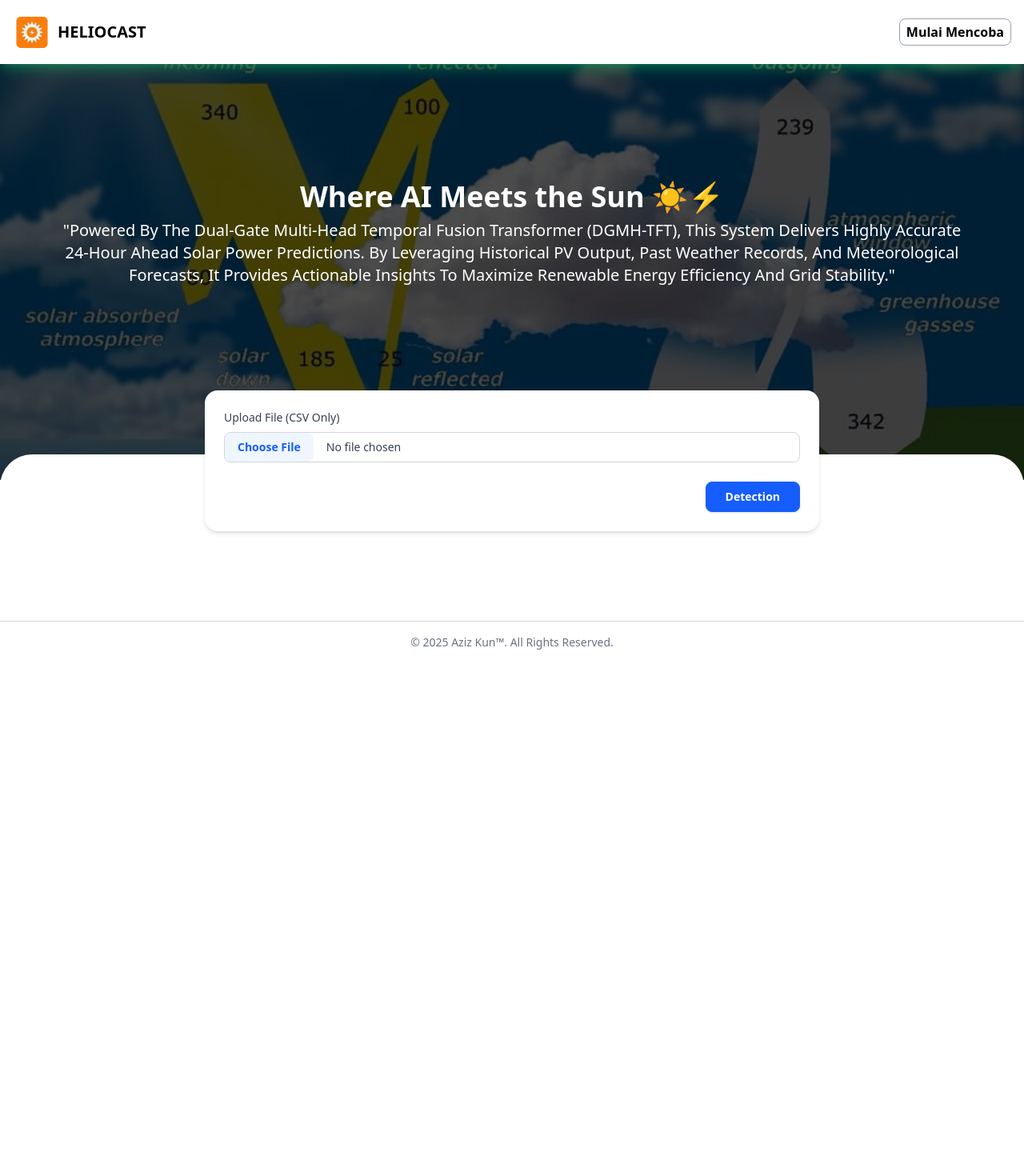
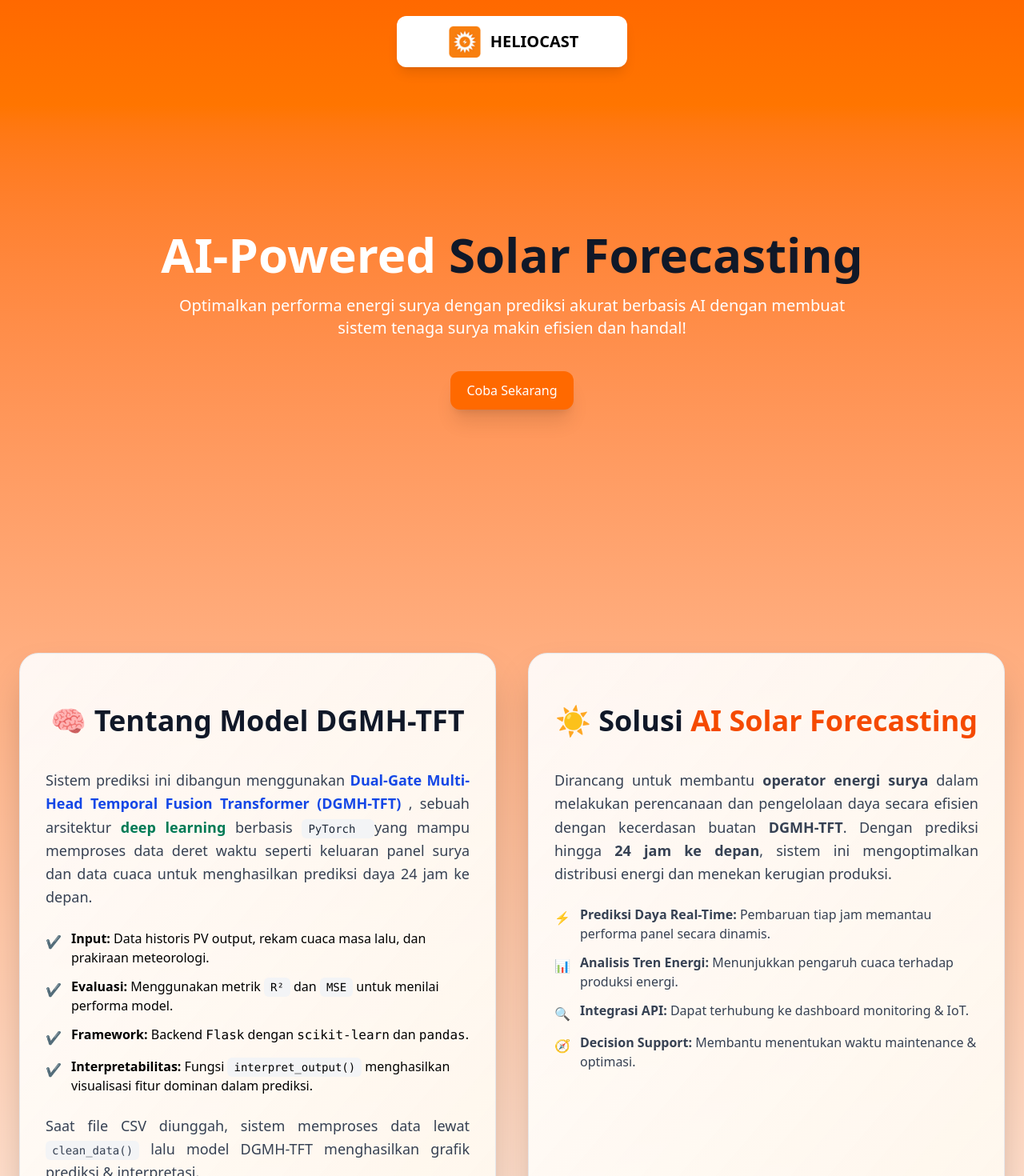
Before and after one commit to IlhamM3/Sistem_Skripsi_Azis_FE, a Vue app: page / in a window 1280 px wide. Shown: the top 1470 px of the page at 80% size. Before the commit the page ends 829 px from the top, so only its background shows below. Built offline with nearby package versions, Linux system fonts and the light colour scheme.

Commit message:
update: ui landingpage

```diff
--- a/src/App.vue
+++ b/src/App.vue
@@ -5,9 +5,9 @@
 </script>
 
 <template>
-  <div class="min-h-screen flex flex-col bg-white">
+  <div class="min-h-screen flex flex-col">
     <navbar />
-    <main class="flex-grow bg-white">
+    <main class="">
       <mainContent />
     </main>
     <FooterCus />
--- a/src/components/mainContent.vue
+++ b/src/components/mainContent.vue
@@ -1,61 +1,167 @@
 <template>
-  <section>
-    <div id="Carrosal" class="relative w-full">
-      <div class="relative md:h-[520px] h-[500px] overflow-hidden">
+  <section class="from-orange-500 to-white min-h-screen bg-gradient-to-b">
+    <!-- === SECTION HERO === -->
+    <div
+      class="flex flex-col items-center justify-center pb-52 pt-72 text-white"
+    >
+      <h1 class="text-6xl font-extrabold">
+        AI-Powered <span class="text-gray-900">Solar Forecasting</span>
+      </h1>
+      <p class="text-center text-xl pt-5">
+        Optimalkan performa energi surya dengan prediksi akurat berbasis AI
+        dengan membuat<br />sistem tenaga surya makin efisien dan handal!
+      </p>
+      <a
+        href="#CobaAI"
+        class="bg-orange-500 px-5 py-3 rounded-xl mt-10 shadow-xl hover:bg-orange-900 transition-all"
+        >Coba Sekarang</a
+      >
+    </div>
+
+    <!-- === SECTION PENJELASAN MODEL + PRODUK SOLUSI === -->
+    <div class="w-full flex justify-center my-24 px-6">
+      <div
+        class="max-w-screen-xl flex flex-col md:flex-row items-stretch gap-10"
+      >
+        <!-- Bagian Model DGMH-TFT -->
         <div
-          class="absolute inset-0 md:-top-24 -top-32 z-20 flex justify-center text-white"
+          class="flex-1 bg-gradient-to-br from-white/90 to-orange-50 border border-gray-200 rounded-3xl shadow-2xl p-8 flex flex-col justify-start hover:shadow-orange-200/60 transition-all duration-500 pt-16"
         >
-          <div
-            class="flex flex-col gap-2 text-center justify-center w-full px-5 max-w-screen-xl"
+          <h1
+            class="font-extrabold text-3xl md:text-4xl mb-10 text-center text-gray-900"
           >
-            <h1 class="font-bold md:text-xl text-2xl lg:text-4xl" id="CobaAI">
-              Where AI Meets the Sun ☀️⚡
-            </h1>
-            <h1
-              class="md:px-14 text-semibold md:text-xl text-xs lg:text-xl capitalize"
+            🧠 Tentang Model DGMH-TFT
+          </h1>
+
+          <p class="text-gray-700 text-lg leading-relaxed text-justify mb-6">
+            Sistem prediksi ini dibangun menggunakan
+            <strong class="text-blue-700">
+              Dual-Gate Multi-Head Temporal Fusion Transformer (DGMH-TFT) </strong
+            >, sebuah arsitektur
+            <strong class="text-emerald-700">deep learning</strong> berbasis
+            <code
+              class="px-2 py-1 bg-gray-100 rounded-md text-sm text-gray-800"
             >
-              "Powered by the Dual-Gate Multi-Head Temporal Fusion Transformer
-              (DGMH-TFT), this system delivers highly accurate 24-hour ahead
-              solar power predictions. By leveraging historical PV output, past
-              weather records, and meteorological forecasts, it provides
-              actionable insights to maximize renewable energy efficiency and
-              grid stability."
-            </h1>
-          </div>
+              PyTorch
+            </code>
+            yang mampu memproses data deret waktu seperti keluaran panel surya
+            dan data cuaca untuk menghasilkan prediksi daya 24 jam ke depan.
+          </p>
+
+          <ul class="list-none space-y-3 mb-6">
+            <li class="flex items-start gap-3">
+              <span class="text-green-500 mt-1">✔</span>
+              <p>
+                <strong>Input:</strong> Data historis PV output, rekam cuaca
+                masa lalu, dan prakiraan meteorologi.
+              </p>
+            </li>
+            <li class="flex items-start gap-3">
+              <span class="text-green-500 mt-1">✔</span>
+              <p>
+                <strong>Evaluasi:</strong> Menggunakan metrik
+                <code class="bg-gray-100 px-2 py-1 rounded-md text-sm">R²</code>
+                dan
+                <code class="bg-gray-100 px-2 py-1 rounded-md text-sm"
+                  >MSE</code
+                >
+                untuk menilai performa model.
+              </p>
+            </li>
+            <li class="flex items-start gap-3">
+              <span class="text-green-500 mt-1">✔</span>
+              <p>
+                <strong>Framework:</strong> Backend <code>Flask</code> dengan
+                <code>scikit-learn</code> dan <code>pandas</code>.
+              </p>
+            </li>
+            <li class="flex items-start gap-3">
+              <span class="text-green-500 mt-1">✔</span>
+              <p>
+                <strong>Interpretabilitas:</strong> Fungsi
+                <code class="bg-gray-100 px-2 py-1 rounded-md text-sm"
+                  >interpret_output()</code
+                >
+                menghasilkan visualisasi fitur dominan dalam prediksi.
+              </p>
+            </li>
+          </ul>
+
+          <p class="text-gray-700 text-lg leading-relaxed text-justify">
+            Saat file CSV diunggah, sistem memproses data lewat
+            <code class="bg-gray-100 px-2 py-1 rounded-md text-sm"
+              >clean_data()</code
+            >
+            lalu model DGMH-TFT menghasilkan grafik prediksi & interpretasi.
+          </p>
         </div>
 
+        <!-- Bagian Solusi AI -->
         <div
-          v-for="(image, index) in images"
-          :key="index"
-          :class="[
-            'duration-700 ease-in-out  w-full h-full',
-            currentIndex === index ? 'block' : 'hidden',
-          ]"
+          class="flex-1 bg-gradient-to-br from-white/90 to-orange-50 border border-gray-200 rounded-3xl shadow-2xl p-8 flex flex-col justify-start hover:shadow-orange-200/60 transition-all duration-500 pt-16"
         >
-          <div class="absolute inset-0 bg-black opacity-70 z-10"></div>
-          <img
-            :src="`/assets/${image}`"
-            class="CarrosalItem object-cover w-full h-full"
-            :alt="`Image ${index + 1}`"
-          />
+          <h2
+            class="text-3xl md:text-4xl text-gray-900 text-center font-extrabold mb-10"
+          >
+            ☀️ Solusi <span class="text-orange-600">AI Solar Forecasting</span>
+          </h2>
+
+          <p class="text-gray-700 text-lg leading-relaxed mb-6 text-justify">
+            Dirancang untuk membantu
+            <strong>operator energi surya</strong> dalam melakukan perencanaan
+            dan pengelolaan daya secara efisien dengan kecerdasan buatan
+            <strong>DGMH-TFT</strong>. Dengan prediksi hingga
+            <strong>24 jam ke depan</strong>, sistem ini mengoptimalkan
+            distribusi energi dan menekan kerugian produksi.
+          </p>
+
+          <ul class="space-y-3 text-gray-700 mb-6">
+            <li class="flex gap-3 items-start">
+              <span class="text-orange-500 mt-1">⚡</span>
+              <p>
+                <strong>Prediksi Daya Real-Time:</strong> Pembaruan tiap jam
+                memantau performa panel secara dinamis.
+              </p>
+            </li>
+            <li class="flex gap-3 items-start">
+              <span class="text-orange-500 mt-1">📊</span>
+              <p>
+                <strong>Analisis Tren Energi:</strong> Menunjukkan pengaruh
+                cuaca terhadap produksi energi.
+              </p>
+            </li>
+            <li class="flex gap-3 items-start">
+              <span class="text-orange-500 mt-1">🔍</span>
+              <p>
+                <strong>Integrasi API:</strong> Dapat terhubung ke dashboard
+                monitoring & IoT.
+              </p>
+            </li>
+            <li class="flex gap-3 items-start">
+              <span class="text-orange-500 mt-1">🧭</span>
+              <p>
+                <strong>Decision Support:</strong> Membantu menentukan waktu
+                maintenance & optimasi.
+              </p>
+            </li>
+          </ul>
         </div>
       </div>
     </div>
-    <div
-      class="bg-white md:rounded-t-[2.5rem] rounded-t-[2rem] -top-14 relative md:-top-8 z-20"
-      id="CobaAI"
-    >
-      <div class="flex justify-center w-full md:px-0 px-8">
-        <div class="max-w-screen-md w-full relative -top-28 md:-top-20">
+
+    <!-- === FORM UPLOAD === -->
+    <div class="" id="CobaAI">
+      <div class="flex justify-center py-20 w-full md:px-0 px-8">
+        <div class="max-w-screen-md w-full relative">
           <form
             @submit.prevent="submitForm"
             enctype="multipart/form-data"
             class="flex flex-col gap-6 p-6 bg-white rounded-2xl shadow-md w-full mx-auto"
           >
             <div class="flex flex-col gap-2">
-              <label for="file" class="text-sm font-medium text-gray-700"
-                >Upload File (CSV Only)</label
-              >
+              <label for="file" class="text-sm font-medium text-gray-700">
+                Upload File (CSV Only)
+              </label>
               <input
                 ref="fileInput"
                 type="file"
@@ -78,6 +184,8 @@
           </form>
         </div>
       </div>
+
+      <!-- === HASIL PREDIKSI === -->
       <div
         id="PopHasil"
         aria-hidden="true"
@@ -87,11 +195,11 @@
           <div class="grid grid-cols-1 md:grid-cols-2 gap-10">
             <div class="w-full flex flex-col gap-2">
               <h1 class="font-bold text-xl md:text-3xl">Hasil Prediksi</h1>
-              <img :src="ImagePred" alt="" srcset="" />
+              <img :src="ImagePred" alt="Prediction Image" />
             </div>
             <div class="w-full flex flex-col gap-2">
-              <h1 class="font-bold text-xl md:text-3xl">Hasil interpretasi</h1>
-              <img :src="ImageInter" alt="ImageInter" srcset="" />
+              <h1 class="font-bold text-xl md:text-3xl">Hasil Interpretasi</h1>
+              <img :src="ImageInter" alt="Interpretation Image" />
             </div>
           </div>
           <h1 class="font-bold text-xl md:text-3xl">Hasil Prediksi Horizon</h1>
@@ -100,20 +208,20 @@
               <table class="w-full text-sm md:text-lg text-left rtl:text-right">
                 <thead class="text-xs uppercase bg-gray-700 text-white">
                   <tr>
-                    <th class="md:px-4 md:py-2 px-2 py-1">horizon</th>
-                    <th class="md:px-4 md:py-2 px-2 py-1">prediction</th>
+                    <th class="md:px-4 md:py-2 px-2 py-1">Horizon</th>
+                    <th class="md:px-4 md:py-2 px-2 py-1">Prediction</th>
                     <th class="md:px-4 md:py-2 px-2 py-1">Tanggal</th>
                     <th class="md:px-4 md:py-2 px-2 py-1">Jam</th>
                   </tr>
                 </thead>
-                <tbody class="">
+                <tbody>
                   <tr
                     v-for="(data, index) in rows"
                     :key="index"
                     class="bg-white border-b border-gray-200 hover:bg-gray-50"
                   >
                     <td
-                      class="md:px-4 md:py-2 px-2 py-1 font-medium text-gray-900 whitespace-nowrap"
+                      class="md:px-4 md:py-2 px-2 py-1 font-medium text-gray-900"
                     >
                       {{ data.horizon }}
                     </td>
@@ -127,11 +235,10 @@
                       {{ data.timestamp.split(" ")[1].split("+")[0] }}
                     </td>
                   </tr>
-
-                  <tr v-if="rows?.length === 0">
+                  <tr v-if="rows.length === 0">
                     <td
-                      colspan="6"
-                      class="md:px-4 md:py-2 px-2 py-1 text-center text-gray-900 md:text-base text-sm"
+                      colspan="4"
+                      class="md:px-4 md:py-2 px-2 py-1 text-center text-gray-900"
                     >
                       Data tidak tersedia
                     </td>
@@ -143,20 +250,22 @@
         </div>
       </div>
     </div>
+
+    <!-- === POPUP LOADING === -->
     <div
       id="PopupAnalisis"
-      tabIndex="-1"
-      className="hidden fixed inset-0 z-50 justify-center items-center bg-black/50 px-6 md:px-0 overflow-y-auto"
+      tabindex="-1"
+      class="hidden fixed inset-0 z-50 justify-center items-center bg-black/50 px-6 md:px-0 overflow-y-auto"
     >
-      <div className="relative w-full max-w-sm">
-        <div className="bg-white rounded-2xl shadow-lg">
-          <div className="flex flex-col justify-center items-center relative ">
+      <div class="relative w-full max-w-sm">
+        <div class="bg-white rounded-2xl shadow-lg p-4">
+          <div class="flex flex-col justify-center items-center">
             <div
-              className="w-full h-full flex justify-center items-center relative bg-black/20 rounded-2xl pl-2"
+              class="w-full flex justify-center items-center bg-black/20 rounded-2xl"
             >
               <div
                 ref="lottieContainerSoil"
-                className="lottie-animation w-full md:w-96"
+                class="lottie-animation w-full md:w-96"
               ></div>
             </div>
           </div>
@@ -183,11 +292,11 @@
 const ImagePred = ref("");
 const ImageInter = ref("");
 const rows = ref([]);
-
 const fileInput = ref(null);
 const lottieContainerSoil = ref(null);
 
 onMounted(() => {
+  // Lottie Loading
   lottie.loadAnimation({
     container: lottieContainerSoil.value,
     renderer: "svg",
@@ -196,91 +305,59 @@
     path: "/assets/Loading.json",
   });
 
-  // Carousel
-  const carousel = document.getElementById("Carrosal");
-  const items = carousel.querySelectorAll(".CarrosalItem");
+  // Simple Carousel
+  const items = document.querySelectorAll(".CarrosalItem");
   let index = 0;
-  let interval;
-
-  const updateActiveSlide = (newIndex) => {
+  const showNext = () => {
     items[index].parentNode.classList.add("hidden");
-    items[index].parentNode.classList.remove("block");
-
-    items[newIndex].parentNode.classList.remove("hidden");
-    items[newIndex].parentNode.classList.add("block");
-
-    index = newIndex;
+    index = (index + 1) % items.length;
+    items[index].parentNode.classList.remove("hidden");
   };
-
-  const showNextSlide = () => {
-    const nextIndex = (index + 1) % items.length;
-    updateActiveSlide(nextIndex);
-  };
-
-  const startAutoSlide = () => {
-    interval = setInterval(showNextSlide, 3000);
-  };
-
-  const stopAutoSlide = () => {
-    clearInterval(interval);
-  };
-
-  carousel.addEventListener("mouseenter", stopAutoSlide);
-  carousel.addEventListener("mouseleave", startAutoSlide);
-
-  startAutoSlide();
+  setInterval(showNext, 3000);
 });
 
 onBeforeUnmount(() => {
   lottie.destroy();
 });
 
-// methods
+// === Submit CSV ===
 const submitForm = async () => {
   const PopupAnalisis = document.getElementById("PopupAnalisis");
   const PopHasil = document.getElementById("PopHasil");
 
+  PopupAnalisis.classList.remove("hidden");
   PopupAnalisis.classList.add("flex");
-  PopupAnalisis.classList.remove("hidden");
 
   try {
     const formData = new FormData();
     formData.append("file", fileInput.value.files[0]);
 
-    const response = await axios.post(
+    const { data } = await axios.post(
       import.meta.env.VITE_BASE_URL + "predict",
       formData
     );
-    const data = response.data;
 
-    toast.success(data.message, {
+    toast.success(data.message || "Prediksi berhasil!", {
       position: toast.POSITION.TOP_RIGHT,
-      className: "foo-bar",
-      pauseOnHover: false,
     });
 
     ImagePred.value = `${import.meta.env.VITE_BASE_URL}FileUpload/${
       data.prediction_files
     }`;
-
     ImageInter.value = `${import.meta.env.VITE_BASE_URL}FileUpload/${
       data.interpretation_file
     }`;
     rows.value = data.rows;
 
+    PopHasil.classList.remove("hidden");
     PopHasil.classList.add("flex");
-    PopHasil.classList.remove("hidden");
-    PopHasil.setAttribute("aria-hidden", "false");
   } catch (error) {
-    console.log("error:", error);
-    toast.error(error.message || error, {
+    toast.error(error.message || "Gagal melakukan prediksi.", {
       position: toast.POSITION.TOP_RIGHT,
-      className: "foo-bar",
-      pauseOnHover: false,
     });
   } finally {
+    PopupAnalisis.classList.add("hidden");
     PopupAnalisis.classList.remove("flex");
-    PopupAnalisis.classList.add("hidden");
   }
 };
 </script>
--- a/src/components/navbar.vue
+++ b/src/components/navbar.vue
@@ -1,15 +1,9 @@
 <template>
-  <nav class="bg-white shadow-green-400/30 shadow-lg z-50">
-    <div class="max-w-screen-xl flex flex-wrap items-center justify-between mx-auto p-4">
-      <div class="flex gap-2 items-center">
-        <img src="../assets/logo.png" class="md:w-12 w-7" alt="" />
+  <nav class="w-72 bg-white fixed left-1/2 top-5 transform -translate-x-1/2  shadow-lg mx-auto rounded-xl py-2 z-50">
+    <div class="flex items-center justify-center ">
+      <div class="flex gap-x-2 items-center">
+        <img src="../assets/logo.png" class="md:w-12 w-7" alt="logo" />
         <h1 class="font-bold uppercase text-lg md:text-xl">HelioCast</h1>
-      </div>
-      <div class="flex md:order-2 space-x-3 md:space-x-0 rtl:space-x-reverse">
-        <a href="#CobaAI" id="ButtonCobaAI"
-          class="hover:bg-[#006534] hover:text-white hover:border-[#006534] w-full text-base text-black p-2 py-1 font-semibold text-center border border-gray-400 rounded-lg">
-          Mulai Mencoba
-        </a>
       </div>
     </div>
   </nav>
```
